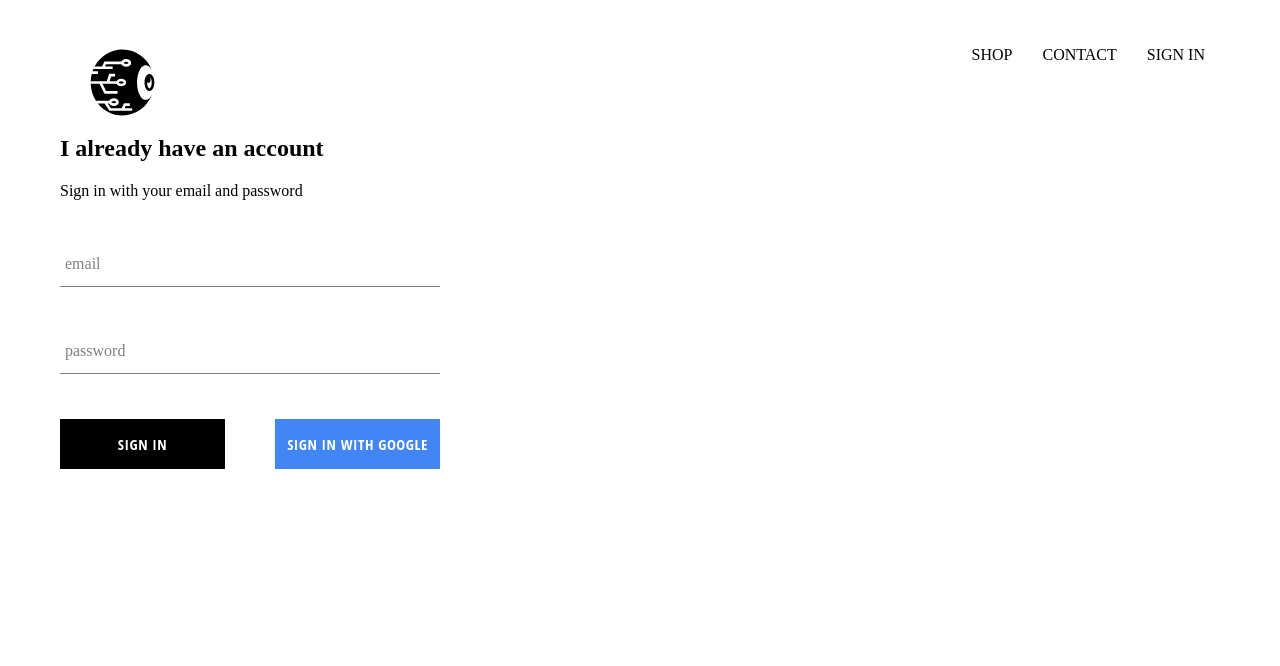
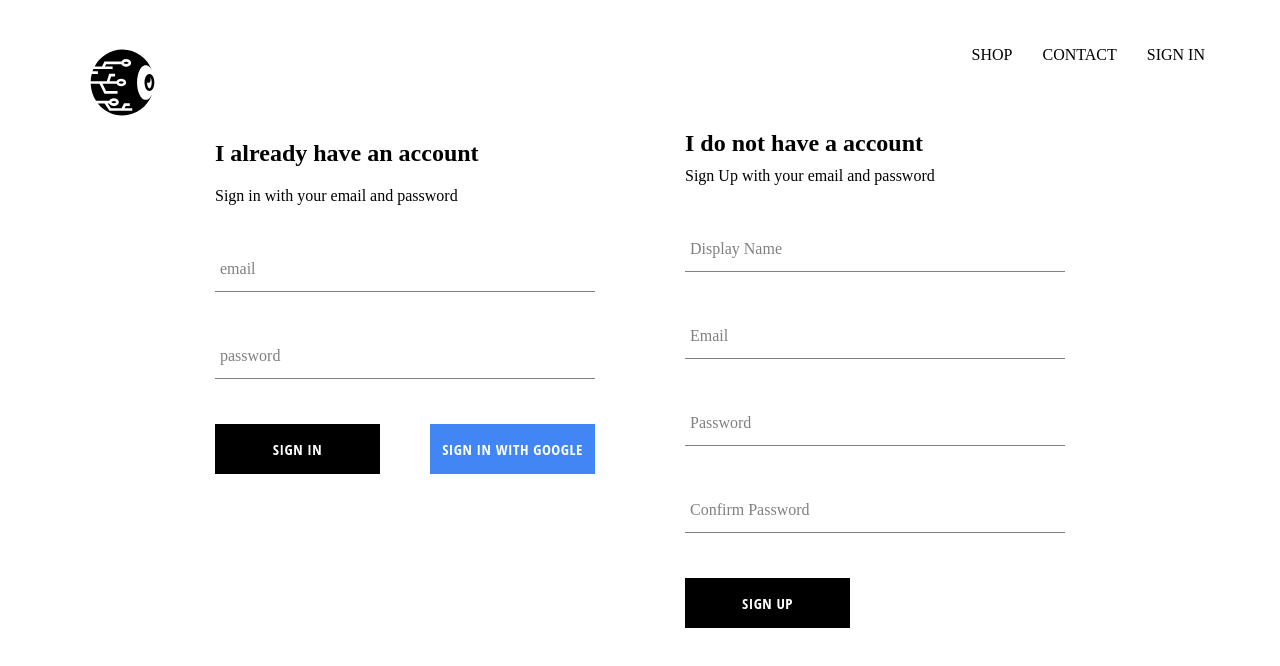
Before and after one commit to AndriiVas/cyber-clothing, a React (Create React App) app: page /signin in a window 1280 px wide. Shown: the top 666 px of the page. Built offline with nearby package versions, Linux system fonts and the light colour scheme; no server answers; a web font is replaced by a local one.

Commit message:
implemented firebase utils, ability to store authenticated users into firebase db

```diff
--- a/src/App.js
+++ b/src/App.js
@@ -5,7 +5,7 @@ import {Route, Switch} from 'react-router-dom';
 import ShopPage from './pages/shop/shop.component';
 import Header from './components/header/header.component';
 import SignInAndSignUpPage from './pages/sign-in-and-sing-up/sign-in-and-sing-up.component';
-import {auth} from './firebase/firebase.utils';
+import {auth, createUserProfileDocument} from './firebase/firebase.utils';
 
 
 
@@ -22,9 +22,25 @@ class App extends React.Component {
   unsubscribeFromAuth = null;
 
   componentDidMount(){
-    this.unsubscribeFromAuth =auth.onAuthStateChanged(user=>{
-      this.setState({currentUser:user});
-      console.log(user);
+    this.unsubscribeFromAuth =auth.onAuthStateChanged(async userAuth=>{
+      if(userAuth){
+        const userRef = await createUserProfileDocument(userAuth);
+
+        userRef.onSnapshot(snapShot =>{
+          this.setState({
+            currentUser: {
+              id: snapShot.id,
+              ...snapShot.data()
+            }
+          });
+
+          console.log(this.state);
+        });
+
+      }
+      else{
+        this.setState({currentUser: userAuth});
+      }
     });
 
 
--- /dev/null
+++ b/src/components/sign-up/sign-up.component.jsx
@@ -0,0 +1,67 @@
+import React from 'react';
+
+import FormInput from '../form-input/form-input.component';
+import CustomButton from '../custom-button/custom-button.component';
+
+import {auth, createUserProfileDocument} from '../../firebase/firebase.utils';
+import './sign-up.styles.scss';
+
+class SignUp extends React.Component{
+    constructor(){
+        super();
+
+        this.state = {
+            displayName:'',
+            email:'',
+            password: '',
+            confirmPassword: ''
+        }
+    }
+
+    handleSubmit = async event =>{
+        event.preventDefault();
+        const {displayName, email,password,confirmPassword} = this.state;
+
+        if(password!==confirmPassword){
+            alert("passwords don't match");
+            return;
+        }
+        try{
+            const {user} = await auth.createUserWithEmailAndPassword(email,password);
+           await createUserProfileDocument(user, {displayName});
+           this.setState({
+            displayName:'',
+            email:'',
+            password: '',
+            confirmPassword: ''
+           });
+        } catch (error){
+            console.error(error);
+        }
+    }
+
+    handleChange = event =>{
+        const {name, value} = event.target;
+        this.setState({[name]: value});
+    }
+
+    render(){
+        const {displayName, email,password,confirmPassword} = this.state;
+        return (
+            <div className='sign-up'>
+                <h2 className='title'>I do not have a account</h2>
+                <span>Sign Up with your email and password</span>
+                <form className='sign-up-form' onSubmit={this.handleSubmit}>
+                    <FormInput type='text' name='displayName' value={displayName} onChange={this.handleChange} label='Display Name' required/>
+                    <FormInput type='email' name='email' value={email} onChange={this.handleChange} label='Email' required/>
+                    <FormInput type='password' name='password' value={password} onChange={this.handleChange} label='Password' required/>
+                    <FormInput type='password' name='confirmPassword' value={confirmPassword} onChange={this.handleChange} label='Confirm Password' required/>
+                    <CustomButton type='submit'>Sign Up</CustomButton>
+                </form>
+            </div>
+
+        )
+    }
+}
+
+export default SignUp;
--- /dev/null
+++ b/src/components/sign-up/sign-up.styles.scss
@@ -0,0 +1,9 @@
+.sign-up {
+  display: flex;
+  flex-direction: column;
+  width: 380px;
+
+  .title {
+    margin: 10px 0;
+  }
+}
--- a/src/firebase/firebase.utils.js
+++ b/src/firebase/firebase.utils.js
@@ -13,6 +13,29 @@ const config = {
         measurementId: "G-JG7HWTJJVB"
       };
 
+export const createUserProfileDocument = async(userAuth, additionalData)=>{
+  if(!userAuth)return;
+
+  const userRef = firestore.doc(`users/${userAuth.uid}`);
+  const snapShot = await userRef.get();
+  if(!snapShot.exists){
+    const {displayName, email} = userAuth;
+    const createdAt = new Date();
+
+    try{
+      await userRef.set({
+        displayName,
+        email,
+        createdAt,
+        ...additionalData
+      })
+    } catch (err){
+      console.log('error creating user', err.message);
+    }
+  }
+  return userRef;
+};
+
 firebase.initializeApp(config);
 
 export const auth = firebase.auth();
--- a/src/pages/sign-in-and-sing-up/sign-in-and-sing-up.component.jsx
+++ b/src/pages/sign-in-and-sing-up/sign-in-and-sing-up.component.jsx
@@ -2,10 +2,12 @@ import React from 'react';
 import './sign-in-and-sing-up.styles.scss';
 
 import SignIn from '../../components/sign-in/sign-in.component';
+import SignUp from '../../components/sign-up/sign-up.component';
 
 const SignInAndSignUpPage =() =>(
     <div className='sign-in-and-sign-up'>
         <SignIn/>
+        <SignUp/>
     </div>
 );
 
--- a/src/pages/sign-in-and-sing-up/sign-in-and-sing-up.styles.scss
+++ b/src/pages/sign-in-and-sing-up/sign-in-and-sing-up.styles.scss
@@ -0,0 +1,7 @@
+.sign-in-and-sign-up {
+  width: 850px;
+  display: flex;
+  justify-content: space-between;
+
+  margin: 30px auto;
+}
```
